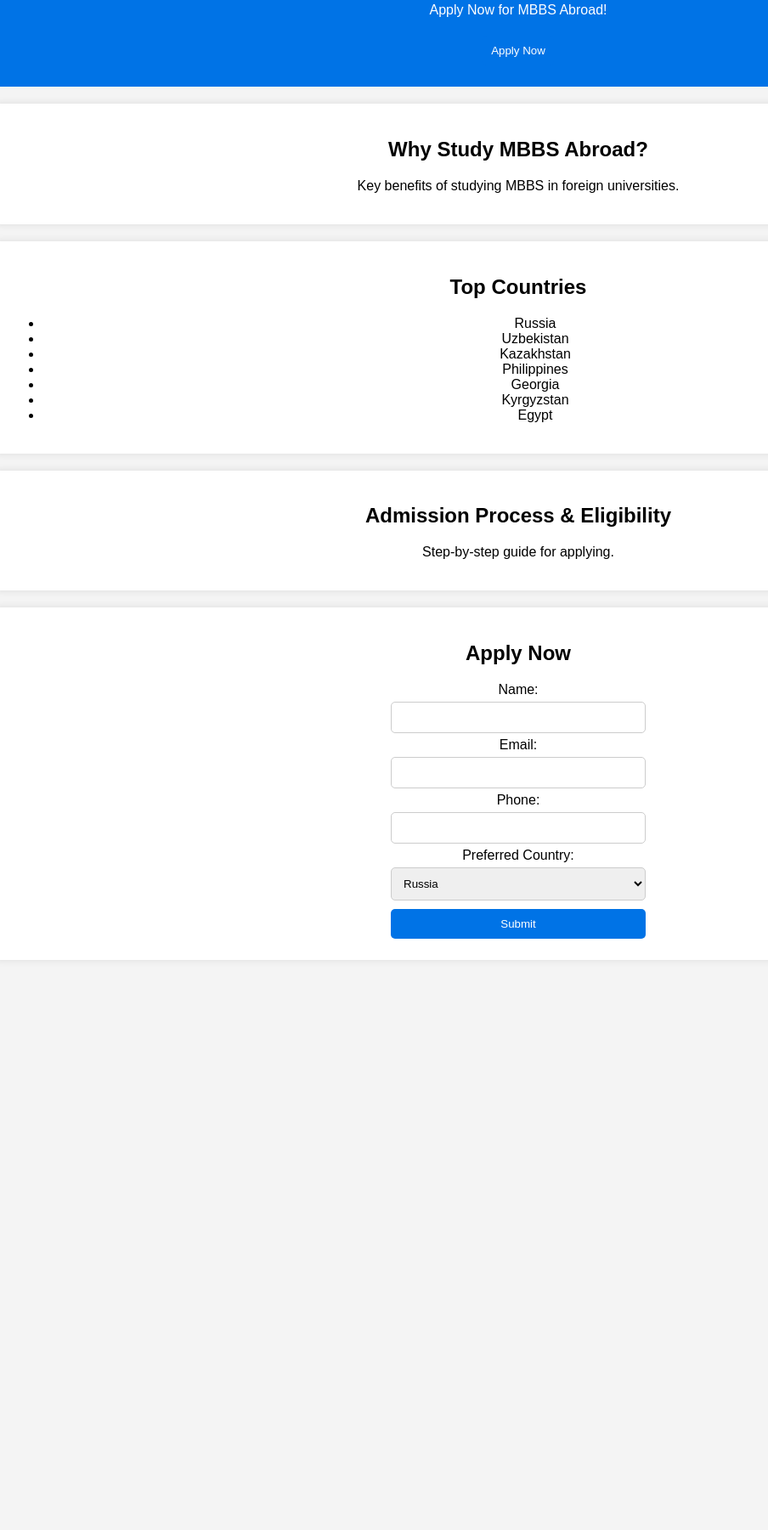
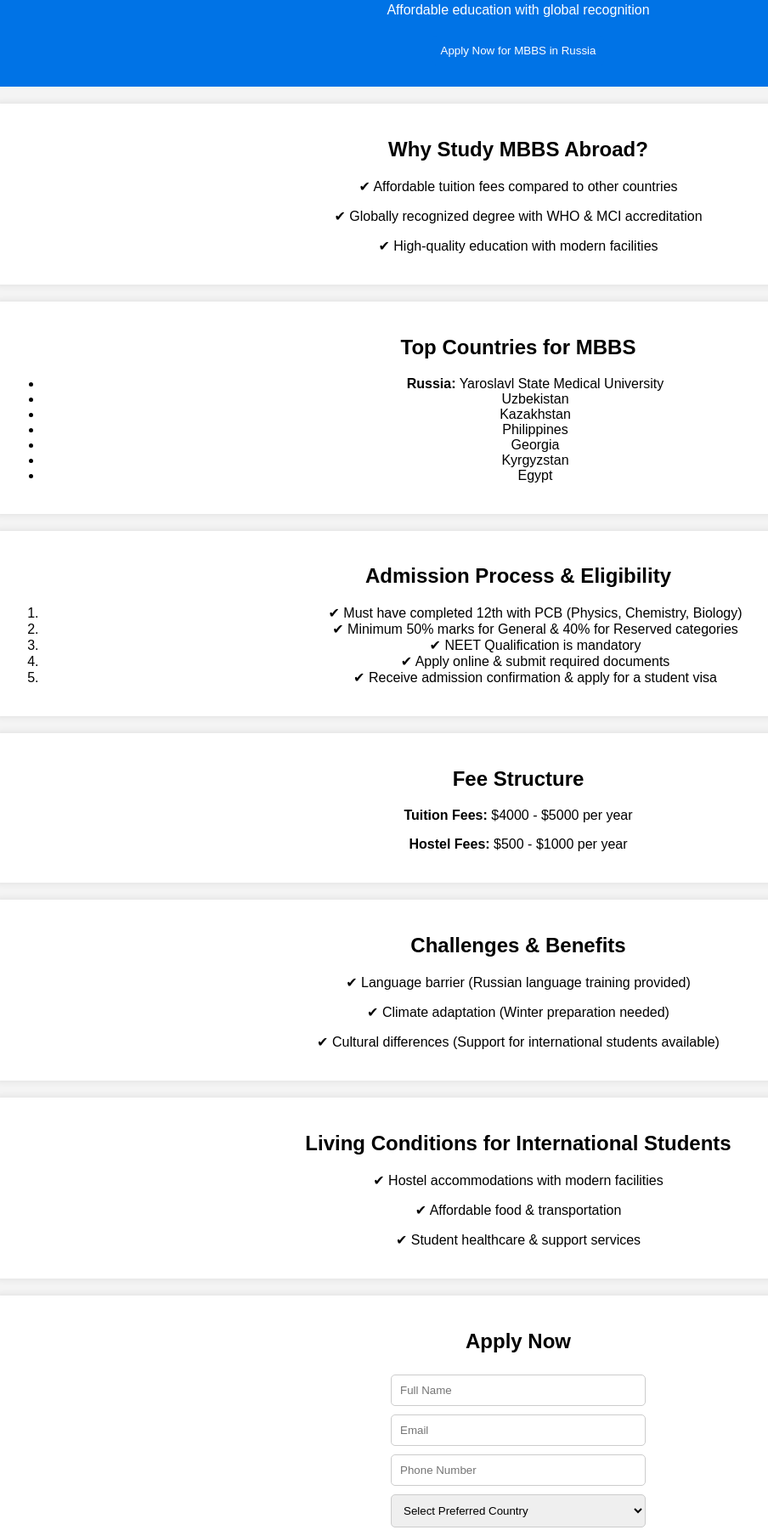
Before and after one commit to Kunalkumarxyz/study-mbbs-abroad, a plain HTML site: page index.html in a window 1280 px wide. Shown: the part 97-1898 px from the top of the page at 85% size, without its empty margins (30-934 px from the left). Before the commit the page ends 1247 px from the top, so only its background shows below. Drawn offline with Linux system fonts and the light colour scheme.

Commit message:
Update index.html

```diff
--- a/index.html
+++ b/index.html
@@ -3,25 +3,28 @@
 <head>
     <meta charset="UTF-8">
     <meta name="viewport" content="width=device-width, initial-scale=1.0">
-    <title>Study MBBS Abroad</title>
+    <title>Study MBBS Abroad - Yaroslavl State Medical University</title>
     <link rel="stylesheet" href="styles.css">
+    <script defer src="script.js"></script>
 </head>
 <body>
     <header>
-        <h1>Study MBBS Abroad</h1>
-        <p>Apply Now for MBBS Abroad!</p>
-        <button onclick="scrollToForm()">Apply Now</button>
+        <h1>Study MBBS in Russia at Yaroslavl State Medical University</h1>
+        <p>Affordable education with global recognition</p>
+        <button class="cta-button">Apply Now for MBBS in Russia</button>
     </header>
 
     <section id="why-study">
         <h2>Why Study MBBS Abroad?</h2>
-        <p>Key benefits of studying MBBS in foreign universities.</p>
+        <p>✔ Affordable tuition fees compared to other countries</p>
+        <p>✔ Globally recognized degree with WHO & MCI accreditation</p>
+        <p>✔ High-quality education with modern facilities</p>
     </section>
 
-    <section id="countries">
-        <h2>Top Countries</h2>
+    <section id="top-countries">
+        <h2>Top Countries for MBBS</h2>
         <ul>
-            <li>Russia</li>
+            <li><strong>Russia:</strong> Yaroslavl State Medical University</li>
             <li>Uzbekistan</li>
             <li>Kazakhstan</li>
             <li>Philippines</li>
@@ -33,36 +36,53 @@
 
     <section id="admission-process">
         <h2>Admission Process & Eligibility</h2>
-        <p>Step-by-step guide for applying.</p>
+        <ol>
+            <li>✔ Must have completed 12th with PCB (Physics, Chemistry, Biology)</li>
+            <li>✔ Minimum 50% marks for General & 40% for Reserved categories</li>
+            <li>✔ NEET Qualification is mandatory</li>
+            <li>✔ Apply online & submit required documents</li>
+            <li>✔ Receive admission confirmation & apply for a student visa</li>
+        </ol>
+    </section>
+
+    <section id="fee-structure">
+        <h2>Fee Structure</h2>
+        <p><strong>Tuition Fees:</strong> $4000 - $5000 per year</p>
+        <p><strong>Hostel Fees:</strong> $500 - $1000 per year</p>
+    </section>
+
+    <section id="challenges-benefits">
+        <h2>Challenges & Benefits</h2>
+        <p>✔ Language barrier (Russian language training provided)</p>
+        <p>✔ Climate adaptation (Winter preparation needed)</p>
+        <p>✔ Cultural differences (Support for international students available)</p>
+    </section>
+
+    <section id="living-conditions">
+        <h2>Living Conditions for International Students</h2>
+        <p>✔ Hostel accommodations with modern facilities</p>
+        <p>✔ Affordable food & transportation</p>
+        <p>✔ Student healthcare & support services</p>
     </section>
 
     <section id="apply-form">
         <h2>Apply Now</h2>
         <form id="lead-form">
-            <label for="name">Name:</label>
-            <input type="text" id="name" required>
-
-            <label for="email">Email:</label>
-            <input type="email" id="email" required>
-
-            <label for="phone">Phone:</label>
-            <input type="tel" id="phone" required>
-
-            <label for="country">Preferred Country:</label>
-            <select id="country">
-                <option value="Russia">Russia</option>
-                <option value="Uzbekistan">Uzbekistan</option>
-                <option value="Kazakhstan">Kazakhstan</option>
-                <option value="Philippines">Philippines</option>
-                <option value="Georgia">Georgia</option>
-                <option value="Kyrgyzstan">Kyrgyzstan</option>
-                <option value="Egypt">Egypt</option>
+            <input type="text" name="name" placeholder="Full Name" required>
+            <input type="email" name="email" placeholder="Email" required>
+            <input type="tel" name="phone" placeholder="Phone Number" required>
+            <select name="country">
+                <option value="">Select Preferred Country</option>
+                <option value="russia">Russia</option>
+                <option value="uzbekistan">Uzbekistan</option>
+                <option value="kazakhstan">Kazakhstan</option>
             </select>
-
             <button type="submit">Submit</button>
         </form>
     </section>
 
-    <script src="script.js"></script>
+    <footer>
+        <p>&copy; 2025 Study MBBS Abroad. All rights reserved.</p>
+    </footer>
 </body>
 </html>
```
